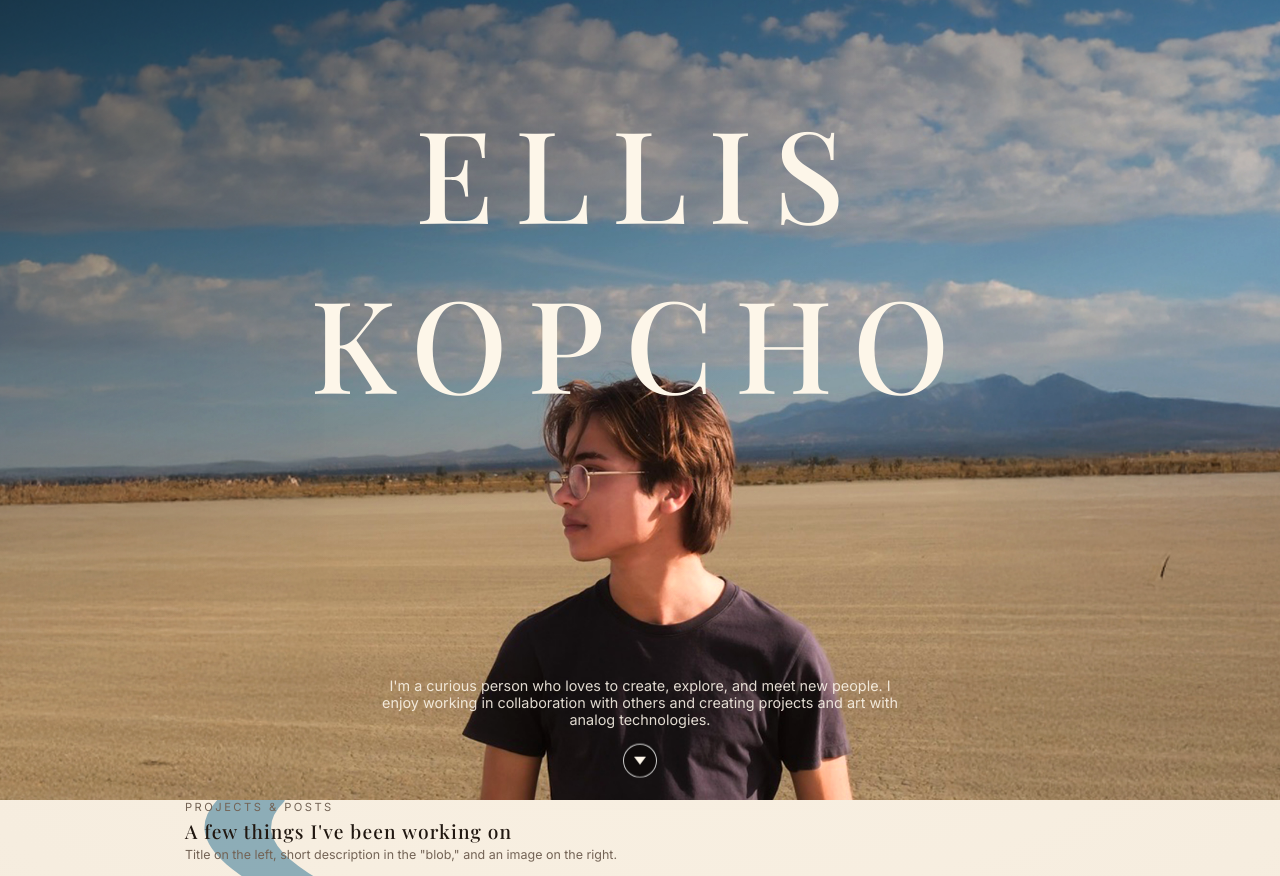
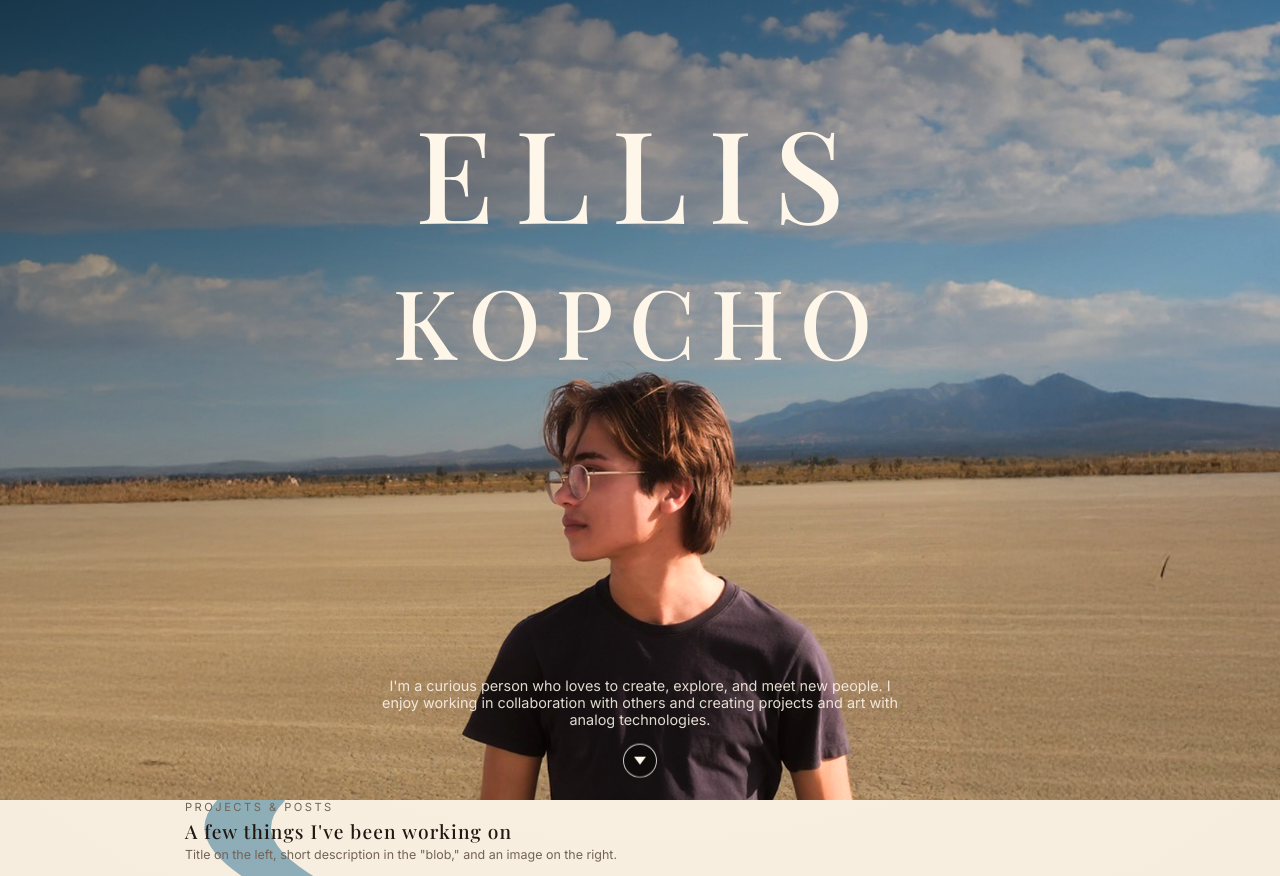
Before and after one commit to EllisKopcho/EllisKopcho.github.io, a plain HTML site: page index.html in a window 1280 px wide. Shown: the top 876 px of the page. Drawn offline with nearby package versions, Linux system fonts and the light colour scheme.

Commit message:
Update index.html

```diff
--- a/index.html
+++ b/index.html
@@ -109,6 +109,7 @@
     #last-name {
       top: 32%;
       transform: translate(-50%, 0%);
+      font-size: clamp(3.5rem, 9vw, 6rem);
     }
 
     .hero-subtitle {
```
